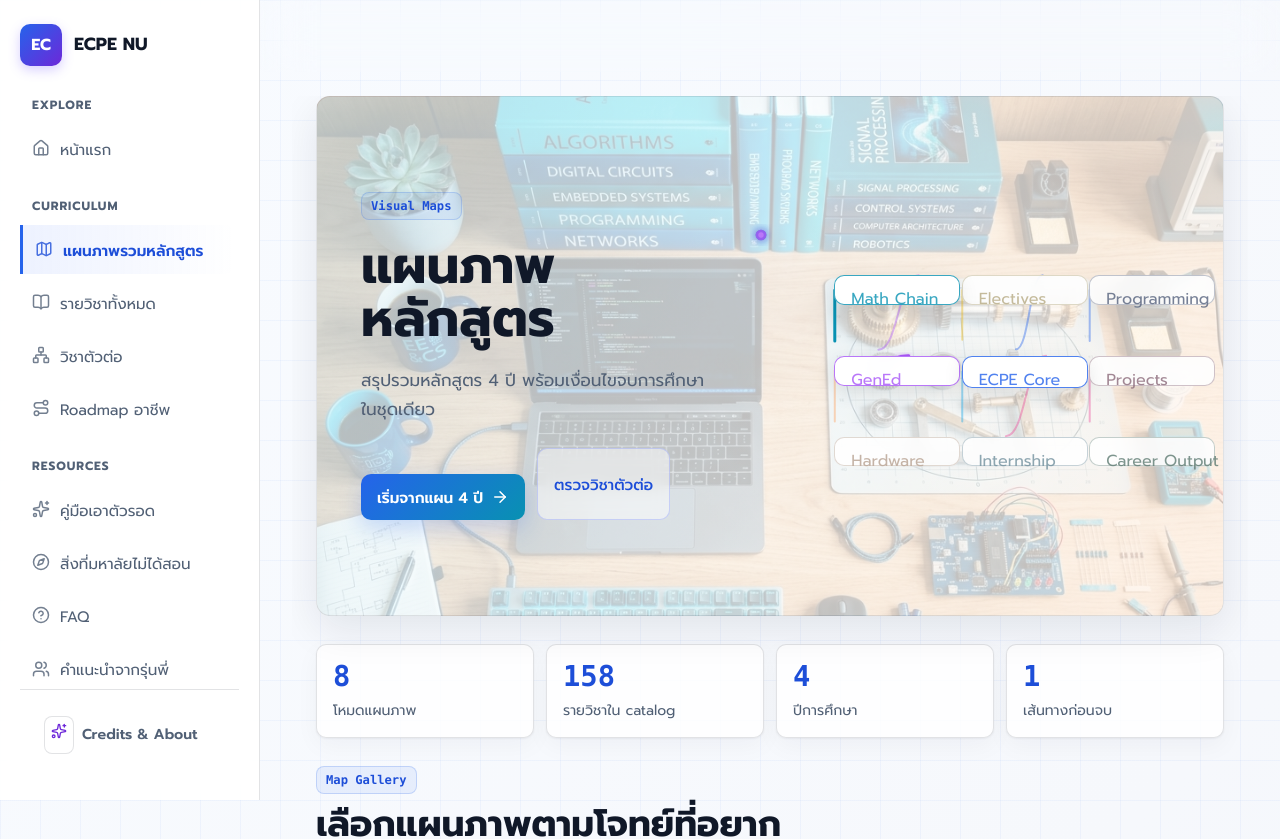
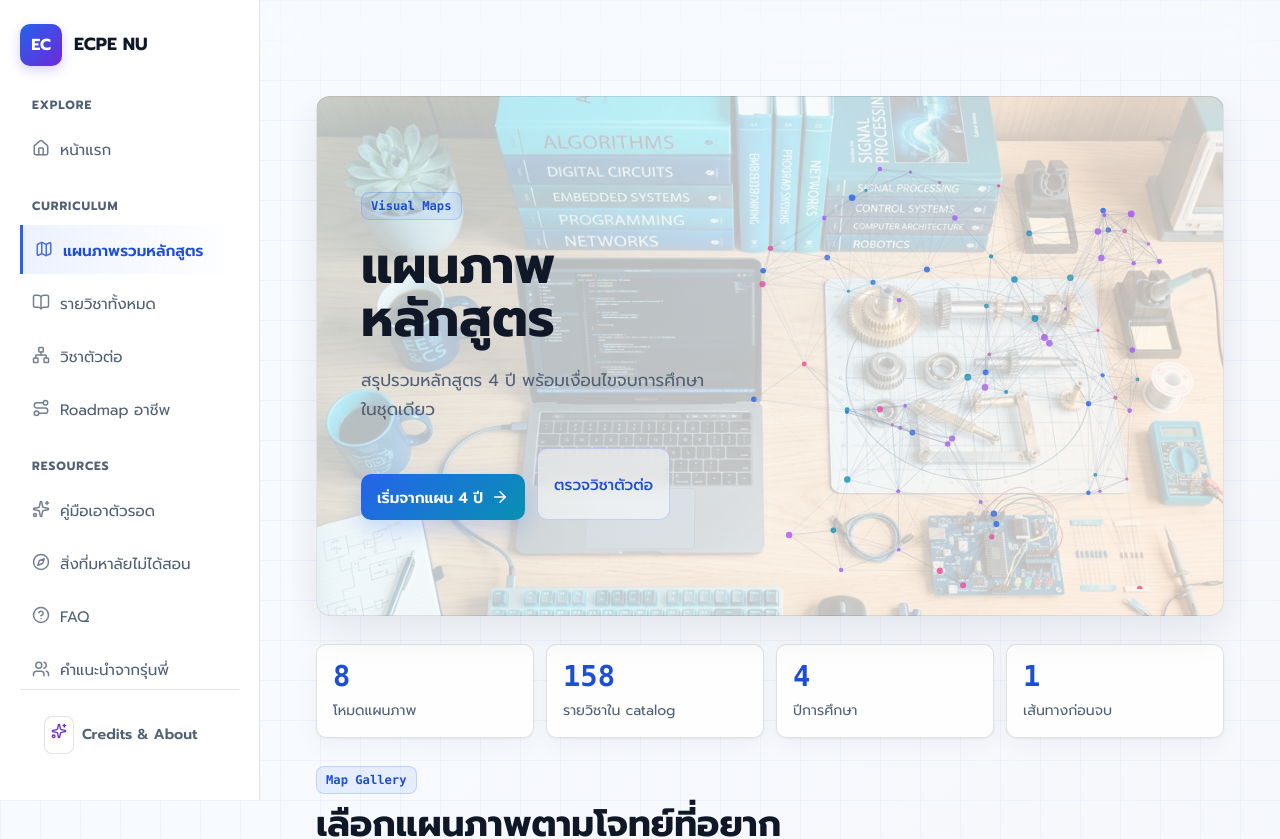
Before and after one commit to Icezaza2543/ecpe-nu-handbook, a React (Vite) app: page /visual-maps in a window 1280 px wide. Shown: the top 839 px of the page. Built offline with nearby package versions, Linux system fonts and the light colour scheme.

Commit message:
feat: add animated canvas dependency map, course catalog page, and base layout styles

```diff
--- a/src/components/home/AnimatedDependencyMap.tsx
+++ b/src/components/home/AnimatedDependencyMap.tsx
@@ -1,369 +1,189 @@
-import { useEffect, useState } from 'react';
-import { motion, type Variants } from 'framer-motion';
+import { useEffect, useRef } from 'react';
 import { useReducedMotion } from '../../hooks/useReducedMotion';
 
-type NodeId = 'core' | 'math' | 'code' | 'hardware' | 'career' | 'gened' | 'projects' | 'electives' | 'internship';
-type AnchorDir = 't' | 'b' | 'l' | 'r';
-type AnchorType = 'top' | 'bottom' | 'left' | 'right' | 'right-top' | 'right-bottom' | 'left-top' | 'left-bottom';
+export function AnimatedDependencyMap() {
+  const canvasRef = useRef<HTMLCanvasElement>(null);
+  const prefersReducedMotion = useReducedMotion();
 
-interface AnchorPoint {
-  x: number;
-  y: number;
-  dir: AnchorDir;
-}
+  useEffect(() => {
+    if (prefersReducedMotion) return;
+    const canvas = canvasRef.current;
+    if (!canvas) return;
+    const ctx = canvas.getContext('2d', { alpha: true });
+    if (!ctx) return;
 
-interface NodeLayout {
-  id: NodeId;
-  label: string;
-  className: string;
-  x: number;
-  y: number;
-  w: number;
-  h: number;
-}
+    let animationFrameId: number;
+    let particles: Particle[] = [];
+    const numParticles = 75; // Adjust density here
+    const connectionDistance = 140; // Max distance for connecting nodes
+    const mouseConnectionDistance = 180; // Distance for mouse interaction
 
-interface PathConfig {
-  id: string;
-  source: NodeId;
-  target: NodeId;
-  startAnchor: AnchorType;
-  endAnchor: AnchorType;
-  color: string;
-  glow: string;
-}
+    // Colors based on the handbook theme (Core, Math, Elective, GenEd)
+    const colors = [
+      '37, 99, 235',   // Blue (Core)
+      '8, 145, 178',   // Cyan (Math/Logic)
+      '168, 85, 247',  // Violet (GenEd)
+      '236, 72, 153'   // Pink (Project)
+    ];
 
-interface ComputedPath extends PathConfig {
-  d: string;
-}
+    // Resize canvas correctly without blur
+    const resize = () => {
+      const parent = canvas.parentElement;
+      if (parent) {
+        // Handle high-DPI displays
+        const dpr = window.devicePixelRatio || 1;
+        canvas.width = parent.clientWidth * dpr;
+        canvas.height = parent.clientHeight * dpr;
+        canvas.style.width = `${parent.clientWidth}px`;
+        canvas.style.height = `${parent.clientHeight}px`;
+        ctx.scale(dpr, dpr);
 
-// 600x360 Internal Coordinate System
-const MAP_W = 600;
-const MAP_H = 360;
+        // Re-init particles on heavy resize if needed, but keeping them is fine
+        if (particles.length === 0) {
+          initParticles(parent.clientWidth, parent.clientHeight);
+        }
+      }
+    };
 
-const NODES: NodeLayout[] = [
-  { id: 'math', label: 'Math Chain', className: 'mission-node--math', x: 110, y: 60, w: 130, h: 44 },
-  { id: 'gened', label: 'GenEd', className: 'mission-node--gened', x: 110, y: 180, w: 130, h: 44 },
-  { id: 'hardware', label: 'Hardware', className: 'mission-node--hardware', x: 110, y: 300, w: 130, h: 44 },
+    class Particle {
+      x: number;
+      y: number;
+      vx: number;
+      vy: number;
+      radius: number;
+      color: string;
 
-  { id: 'electives', label: 'Electives', className: 'mission-node--electives', x: 300, y: 60, w: 130, h: 44 },
-  { id: 'core', label: 'ECPE Core', className: 'mission-node--core', x: 300, y: 180, w: 160, h: 48 },
-  { id: 'internship', label: 'Internship', className: 'mission-node--internship', x: 300, y: 300, w: 130, h: 44 },
+      constructor(canvasWidth: number, canvasHeight: number) {
+        this.x = Math.random() * canvasWidth;
+        this.y = Math.random() * canvasHeight;
+        this.vx = (Math.random() - 0.5) * 0.6; // Slow drifting speed
+        this.vy = (Math.random() - 0.5) * 0.6;
+        this.radius = Math.random() * 2 + 1.5; // Small nodes
+        this.color = colors[Math.floor(Math.random() * colors.length)];
+      }
 
-  { id: 'code', label: 'Programming', className: 'mission-node--code', x: 490, y: 60, w: 140, h: 44 },
-  { id: 'projects', label: 'Projects', className: 'mission-node--projects', x: 490, y: 180, w: 130, h: 44 },
-  { id: 'career', label: 'Career Output', className: 'mission-node--career', x: 490, y: 300, w: 140, h: 44 },
-];
+      update(canvasWidth: number, canvasHeight: number) {
+        this.x += this.vx;
+        this.y += this.vy;
 
-const RAW_PATHS: PathConfig[] = [
-  // Math & Hardware into GenEd
-  { id: 'math-to-gened', source: 'math', target: 'gened', startAnchor: 'bottom', endAnchor: 'top', color: 'rgba(8, 145, 178, 0.4)', glow: 'rgba(8, 145, 178, 1)' },
-  { id: 'hw-to-gened', source: 'hardware', target: 'gened', startAnchor: 'top', endAnchor: 'bottom', color: 'rgba(255, 158, 87, 0.4)', glow: 'rgba(255, 158, 87, 1)' },
+        // Bounce off walls gently
+        if (this.x < 0 || this.x > canvasWidth) this.vx = -this.vx;
+        if (this.y < 0 || this.y > canvasHeight) this.vy = -this.vy;
+      }
 
-  // GenEd to Electives and Core (Lane splitting)
-  { id: 'gened-to-electives', source: 'gened', target: 'electives', startAnchor: 'right-top', endAnchor: 'left', color: 'rgba(168, 85, 247, 0.4)', glow: 'rgba(168, 85, 247, 1)' },
-  { id: 'gened-to-core', source: 'gened', target: 'core', startAnchor: 'right-bottom', endAnchor: 'left', color: 'rgba(168, 85, 247, 0.4)', glow: 'rgba(168, 85, 247, 1)' },
+      draw(ctx: CanvasRenderingContext2D) {
+        ctx.beginPath();
+        ctx.arc(this.x, this.y, this.radius, 0, Math.PI * 2);
+        ctx.fillStyle = `rgba(${this.color}, 0.8)`;
+        ctx.fill();
 
-  // Electives to Core
-  { id: 'electives-to-core', source: 'electives', target: 'core', startAnchor: 'bottom', endAnchor: 'top', color: 'rgba(234, 179, 8, 0.4)', glow: 'rgba(234, 179, 8, 1)' },
+        // Optional: Soft glow
+        ctx.shadowBlur = 10;
+        ctx.shadowColor = `rgba(${this.color}, 0.5)`;
+        ctx.shadowBlur = 0; // reset for next drawing operations
+      }
+    }
 
-  // Core radiating outwards
-  { id: 'core-to-prog', source: 'core', target: 'code', startAnchor: 'right-top', endAnchor: 'left', color: 'rgba(37, 99, 235, 0.4)', glow: 'rgba(37, 99, 235, 1)' },
-  { id: 'core-to-intern', source: 'core', target: 'internship', startAnchor: 'bottom', endAnchor: 'top', color: 'rgba(14, 165, 233, 0.4)', glow: 'rgba(14, 165, 233, 1)' },
+    const initParticles = (w: number, h: number) => {
+      particles = [];
+      for (let i = 0; i < numParticles; i++) {
+        particles.push(new Particle(w, h));
+      }
+    };
 
-  // Prog -> Projects -> Career/Internship
-  { id: 'prog-to-projects', source: 'code', target: 'projects', startAnchor: 'bottom', endAnchor: 'top', color: 'rgba(37, 99, 235, 0.4)', glow: 'rgba(37, 99, 235, 1)' },
-  { id: 'projects-to-internship', source: 'projects', target: 'internship', startAnchor: 'left', endAnchor: 'right', color: 'rgba(236, 72, 153, 0.4)', glow: 'rgba(236, 72, 153, 1)' },
-  { id: 'projects-to-career', source: 'projects', target: 'career', startAnchor: 'bottom', endAnchor: 'top', color: 'rgba(236, 72, 153, 0.4)', glow: 'rgba(236, 72, 153, 1)' },
-];
+    window.addEventListener('resize', resize);
+    resize(); // initial setup
 
-const LEARNING_TRACKS = [
-  { id: 'track-math-core', paths: ['math-to-gened', 'gened-to-core'] },
-  { id: 'track-hw-core', paths: ['hw-to-gened', 'gened-to-core'] },
-  { id: 'track-electives-core', paths: ['gened-to-electives', 'electives-to-core'] },
-  { id: 'track-core-career', paths: ['core-to-prog', 'prog-to-projects', 'projects-to-career'] },
-  { id: 'track-core-intern', paths: ['core-to-intern', 'prog-to-projects', 'projects-to-internship'] }
-];
+    let mouse = { x: -1000, y: -1000 };
+    const handleMouseMove = (e: MouseEvent) => {
+      const rect = canvas.getBoundingClientRect();
+      mouse.x = e.clientX - rect.left;
+      mouse.y = e.clientY - rect.top;
+    };
+    const handleMouseLeave = () => {
+      mouse.x = -1000;
+      mouse.y = -1000;
+    };
 
-function getAnchor(node: NodeLayout, type: AnchorType): AnchorPoint {
-  const hw = node.w / 2;
-  const hh = node.h / 2;
-  const oy = hh * 0.4; // 40% offset for lanes
+    canvas.addEventListener('mousemove', handleMouseMove);
+    canvas.addEventListener('mouseleave', handleMouseLeave);
 
-  switch(type) {
-    case 'top': return { x: node.x, y: node.y - hh, dir: 't' };
-    case 'bottom': return { x: node.x, y: node.y + hh, dir: 'b' };
-    case 'left': return { x: node.x - hw, y: node.y, dir: 'l' };
-    case 'right': return { x: node.x + hw, y: node.y, dir: 'r' };
-    case 'right-top': return { x: node.x + hw, y: node.y - oy, dir: 'r' };
-    case 'right-bottom': return { x: node.x + hw, y: node.y + oy, dir: 'r' };
-    case 'left-top': return { x: node.x - hw, y: node.y - oy, dir: 'l' };
-    case 'left-bottom': return { x: node.x - hw, y: node.y + oy, dir: 'l' };
-    default: return { x: node.x, y: node.y, dir: 'r' };
-  }
-}
+    const animate = () => {
+      const rect = canvas.parentElement?.getBoundingClientRect();
+      if (!rect) return;
+      const w = rect.width;
+      const h = rect.height;
 
-function routePath(start: AnchorPoint, end: AnchorPoint): string {
-  const dx = Math.abs(end.x - start.x);
-  const dy = Math.abs(end.y - start.y);
+      ctx.clearRect(0, 0, w, h);
 
-  let strengthX = dx * 0.5;
-  let strengthY = dy * 0.5;
+      for (let i = 0; i < particles.length; i++) {
+        particles[i].update(w, h);
+        particles[i].draw(ctx);
 
-  // Prevent overly tight or collapsed curves
-  strengthX = Math.max(strengthX, 20);
-  strengthY = Math.max(strengthY, 20);
+        // Check connections between particles
+        for (let j = i + 1; j < particles.length; j++) {
+          const dx = particles[i].x - particles[j].x;
+          const dy = particles[i].y - particles[j].y;
+          const dist = Math.sqrt(dx * dx + dy * dy);
 
-  // Force minimum arc for loopbacks
-  if ((start.dir === 'r' && end.x < start.x) || (start.dir === 'l' && end.x > start.x)) {
-    strengthX = Math.max(strengthX, 40);
-  }
-  if ((start.dir === 'b' && end.y < start.y) || (start.dir === 't' && end.y > start.y)) {
-    strengthY = Math.max(strengthY, 40);
+          if (dist < connectionDistance) {
+            ctx.beginPath();
+            ctx.moveTo(particles[i].x, particles[i].y);
+            ctx.lineTo(particles[j].x, particles[j].y);
+
+            // Opacity based on distance (closer = more opaque)
+            const opacity = 1 - (dist / connectionDistance);
+
+            // Mix colors or just use grey/blue for lines
+            ctx.strokeStyle = `rgba(148, 163, 184, ${opacity * 0.35})`;
+            ctx.lineWidth = 1;
+            ctx.stroke();
+          }
+        }
+
+        // Check connection with mouse pointer
+        const dxMouse = particles[i].x - mouse.x;
+        const dyMouse = particles[i].y - mouse.y;
+        const distMouse = Math.sqrt(dxMouse * dxMouse + dyMouse * dyMouse);
+
+        if (distMouse < mouseConnectionDistance) {
+          ctx.beginPath();
+          ctx.moveTo(particles[i].x, particles[i].y);
+          ctx.lineTo(mouse.x, mouse.y);
+          const opacity = 1 - (distMouse / mouseConnectionDistance);
+          // Highlight mouse connection with node's specific color
+          ctx.strokeStyle = `rgba(${particles[i].color}, ${opacity * 0.6})`;
+          ctx.lineWidth = 1.5;
+          ctx.stroke();
+        }
+      }
+
+      animationFrameId = requestAnimationFrame(animate);
+    };
+
+    animate();
+
+    return () => {
+      window.removeEventListener('resize', resize);
+      canvas.removeEventListener('mousemove', handleMouseMove);
+      canvas.removeEventListener('mouseleave', handleMouseLeave);
+      cancelAnimationFrame(animationFrameId);
+    };
+  }, [prefersReducedMotion]);
+
+  if (prefersReducedMotion) {
+    return (
+      <div className="mission-graph" style={{ width: '100%', height: '100%', position: 'absolute', inset: 0, opacity: 0.1, background: 'radial-gradient(circle at center, var(--primary), transparent 70%)' }} />
+    );
   }
 
-  const getCP = (pt: AnchorPoint) => {
-    let cx = pt.x;
-    let cy = pt.y;
-    if (pt.dir === 'r') cx += strengthX;
-    if (pt.dir === 'l') cx -= strengthX;
-    if (pt.dir === 'b') cy += strengthY;
-    if (pt.dir === 't') cy -= strengthY;
-    return { x: cx, y: cy };
-  }
-
-  const cp1 = getCP(start);
-  const cp2 = getCP(end);
-
-  return `M ${start.x} ${start.y} C ${cp1.x} ${cp1.y}, ${cp2.x} ${cp2.y}, ${end.x} ${end.y}`;
-}
-
-const PATHS: ComputedPath[] = RAW_PATHS.map(p => {
-  const sourceNode = NODES.find(n => n.id === p.source)!;
-  const targetNode = NODES.find(n => n.id === p.target)!;
-  const startAnchor = getAnchor(sourceNode, p.startAnchor);
-  const endAnchor = getAnchor(targetNode, p.endAnchor);
-  return { ...p, d: routePath(startAnchor, endAnchor) };
-});
-
-export function AnimatedDependencyMap() {
-  const prefersReducedMotion = useReducedMotion();
-  const [hoveredNode, setHoveredNode] = useState<NodeId | null>(null);
-  const [activeTrackIdx, setActiveTrackIdx] = useState<number | null>(null);
-  const [isCardHovered, setIsCardHovered] = useState(false);
-  const [mounted, setMounted] = useState(false);
-
-  useEffect(() => {
-    setMounted(true);
-
-    const idleInterval = setInterval(() => {
-      if (isCardHovered || prefersReducedMotion) return;
-
-      setActiveTrackIdx((prev) => {
-        if (prev === null) return 0;
-        return (prev + 1) % LEARNING_TRACKS.length;
-      });
-
-      setTimeout(() => {
-        setActiveTrackIdx(null);
-      }, 2000);
-
-    }, 4000);
-
-    return () => clearInterval(idleInterval);
-  }, [isCardHovered, prefersReducedMotion]);
-
-  const getConnectedNodes = (nodeId: NodeId): Set<NodeId> => {
-    const connected = new Set<NodeId>([nodeId]);
-    PATHS.forEach(p => {
-      if (p.source === nodeId) connected.add(p.target);
-      if (p.target === nodeId) connected.add(p.source);
-    });
-    return connected;
-  };
-
-  const connectedNodes = hoveredNode ? getConnectedNodes(hoveredNode) : new Set<NodeId>();
-
-  const getActiveTrackPaths = (): string[] => {
-    if (activeTrackIdx === null) return [];
-    return LEARNING_TRACKS[activeTrackIdx].paths;
-  };
-
-  const activeTrackPaths = getActiveTrackPaths();
-  const activeTrackNodes = new Set<NodeId>();
-  if (activeTrackPaths.length > 0) {
-    PATHS.forEach(p => {
-      if (activeTrackPaths.includes(p.id)) {
-        activeTrackNodes.add(p.source);
-        activeTrackNodes.add(p.target);
-      }
-    });
-  }
-
-  const isNodeDimmed = (id: NodeId) => {
-    if (!hoveredNode && activeTrackPaths.length === 0) return false;
-    if (hoveredNode) return !connectedNodes.has(id);
-    if (activeTrackPaths.length > 0) return !activeTrackNodes.has(id);
-    return false;
-  };
-
-  const isNodeHighlighted = (id: NodeId) => {
-    if (hoveredNode) return connectedNodes.has(id);
-    if (activeTrackPaths.length > 0) return activeTrackNodes.has(id);
-    return false;
-  };
-
-  const isPathDimmed = (p: ComputedPath) => {
-    if (!hoveredNode && activeTrackPaths.length === 0) return false;
-    if (hoveredNode) return p.source !== hoveredNode && p.target !== hoveredNode;
-    if (activeTrackPaths.length > 0) return !activeTrackPaths.includes(p.id);
-    return false;
-  };
-
-  const isPathHighlighted = (p: ComputedPath) => {
-    if (hoveredNode) return p.source === hoveredNode || p.target === hoveredNode;
-    if (activeTrackPaths.length > 0) return activeTrackPaths.includes(p.id);
-    return false;
-  };
-
-  const containerVariants: Variants = {
-    hidden: { opacity: 0 },
-    visible: { opacity: 1, transition: { staggerChildren: 0.1, delayChildren: 0.1 } }
-  };
-
-  const nodeVariants: Variants = {
-    hidden: { opacity: 0, scale: 0.9, y: 10 },
-    visible: { opacity: 1, scale: 1, y: 0, transition: { type: 'spring', stiffness: 200, damping: 20 } }
-  };
-
-  const pathVariants: Variants = {
-    hidden: { pathLength: 0, opacity: 0 },
-    visible: { pathLength: 1, opacity: 1, transition: { duration: 1.5, ease: "easeInOut" } }
-  };
-
   return (
-    <motion.div
-      className={`mission-graph ${isCardHovered ? 'is-hovered' : ''}`}
-      aria-hidden="true"
-      onMouseEnter={() => setIsCardHovered(true)}
-      onMouseLeave={() => {
-        setIsCardHovered(false);
-        setHoveredNode(null);
-      }}
-      variants={prefersReducedMotion ? {} : containerVariants}
-      initial="hidden"
-      whileInView="visible"
-      viewport={{ once: true, margin: "-50px" }}
-    >
-      <svg viewBox={`0 0 ${MAP_W} ${MAP_H}`} preserveAspectRatio="none" role="presentation" className="dependency-svg" style={{ position: 'absolute', inset: 0, width: '100%', height: '100%' }}>
-        <defs>
-          <filter id="glow-blur" x="-50%" y="-50%" width="200%" height="200%">
-            <feGaussianBlur stdDeviation="4" result="blur" />
-            <feMerge>
-              <feMergeNode in="blur" />
-              <feMergeNode in="SourceGraphic" />
-            </feMerge>
-          </filter>
-          <filter id="particle-glow" x="-50%" y="-50%" width="200%" height="200%">
-            <feGaussianBlur stdDeviation="6" result="blur" />
-            <feMerge>
-              <feMergeNode in="blur" />
-              <feMergeNode in="SourceGraphic" />
-            </feMerge>
-          </filter>
-        </defs>
-
-        {PATHS.map(p => {
-          const highlighted = isPathHighlighted(p);
-          if (!highlighted) return null;
-          return (
-            <motion.path
-              key={`glow-${p.id}`}
-              d={p.d}
-              stroke={p.glow}
-              strokeWidth="6"
-              fill="none"
-              strokeLinecap="round"
-              strokeLinejoin="round"
-              filter="url(#glow-blur)"
-              style={{ opacity: 0.3 }}
-              initial={{ opacity: 0 }}
-              animate={{ opacity: 0.3 }}
-              transition={{ duration: 0.4 }}
-            />
-          );
-        })}
-
-        {PATHS.map(p => {
-          const highlighted = isPathHighlighted(p);
-          const dimmed = isPathDimmed(p);
-
-          return (
-            <motion.path
-              key={`base-${p.id}`}
-              id={`path-${p.id}`}
-              d={p.d}
-              stroke={highlighted ? p.glow : p.color}
-              strokeWidth={highlighted ? "3" : "2"}
-              fill="none"
-              className={`base-path ${dimmed ? 'is-dimmed' : ''} ${highlighted ? 'is-highlighted' : ''}`}
-              strokeLinecap="round"
-              strokeLinejoin="round"
-              vectorEffect="non-scaling-stroke"
-              variants={prefersReducedMotion ? {} : pathVariants}
-              style={{
-                opacity: dimmed ? 0.15 : 1,
-                transition: 'opacity 0.4s ease, stroke-width 0.4s ease, stroke 0.4s ease'
-              }}
-            />
-          );
-        })}
-
-        {mounted && !prefersReducedMotion && PATHS.map(p => {
-          const highlighted = isPathHighlighted(p);
-          const dimmed = isPathDimmed(p);
-          if (dimmed) return null;
-
-          return (
-            <g key={`particle-${p.id}`} filter="url(#particle-glow)">
-              {/* White core packet */}
-              <circle r={highlighted ? "4" : "2.5"} fill="#fff" />
-              {/* Colored outer glow trail */}
-              <circle r={highlighted ? "8" : "5"} fill={p.glow} opacity="0.8" />
-
-              <animateMotion
-                dur={highlighted ? "1.5s" : `${2 + Math.random() * 2}s`}
-                repeatCount="indefinite"
-                path={p.d}
-                calcMode="spline"
-                keySplines="0.4 0 0.2 1"
-                keyTimes="0;1"
-              />
-            </g>
-          );
-        })}
-      </svg>
-
-      {NODES.map(node => {
-        const dimmed = isNodeDimmed(node.id);
-        const highlighted = isNodeHighlighted(node.id);
-
-        return (
-          <motion.span
-            key={node.id}
-            className={`mission-node ${node.className} ${dimmed ? 'is-dimmed' : ''} ${highlighted ? 'is-highlighted' : ''} ${hoveredNode === node.id ? 'is-selected' : ''}`}
-            onMouseEnter={() => setHoveredNode(node.id)}
-            variants={prefersReducedMotion ? {} : nodeVariants}
-            style={{
-              left: `${(node.x / MAP_W) * 100}%`,
-              top: `${(node.y / MAP_H) * 100}%`,
-              width: `${(node.w / MAP_W) * 100}%`,
-              height: `${(node.h / MAP_H) * 100}%`,
-            }}
-          >
-            {node.label}
-          </motion.span>
-        );
-      })}
-    </motion.div>
+    <div className="mission-graph" style={{ width: '100%', height: '100%', position: 'absolute', inset: 0, overflow: 'hidden', pointerEvents: 'auto' }}>
+      <canvas
+        ref={canvasRef}
+        style={{ width: '100%', height: '100%', display: 'block', pointerEvents: 'auto' }}
+        aria-hidden="true"
+      />
+    </div>
   );
 }
--- a/src/pages/CourseCatalogPage.tsx
+++ b/src/pages/CourseCatalogPage.tsx
@@ -216,7 +216,6 @@ export function CourseCatalogPage({ courseIndex }: { courseIndex: CourseIndex })
               <SlidersHorizontal size={18} aria-hidden="true" />
               <span>{filtered.length} รายการ</span>
             </div>
-            <small>กดรายวิชาเพื่ออัปเดต inspector</small>
           </div>
 
           {filtered.length === 0 ? <EmptyState title="ไม่พบรายวิชา" /> : null}
--- a/src/styles/layout.css
+++ b/src/styles/layout.css
@@ -760,7 +760,7 @@ main {
   max-width: 1320px;
   margin: 0 auto;
   padding: 0 24px 72px;
-  overflow-x: hidden;
+  overflow-x: clip;
 }
 
 .course-catalog-page *,
```
